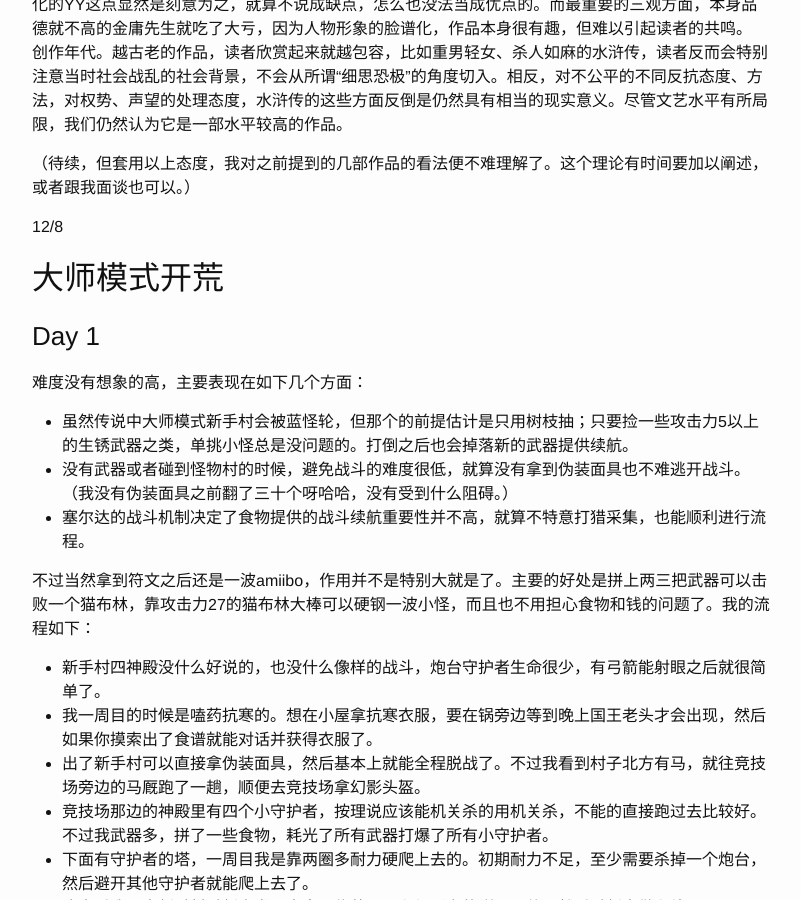
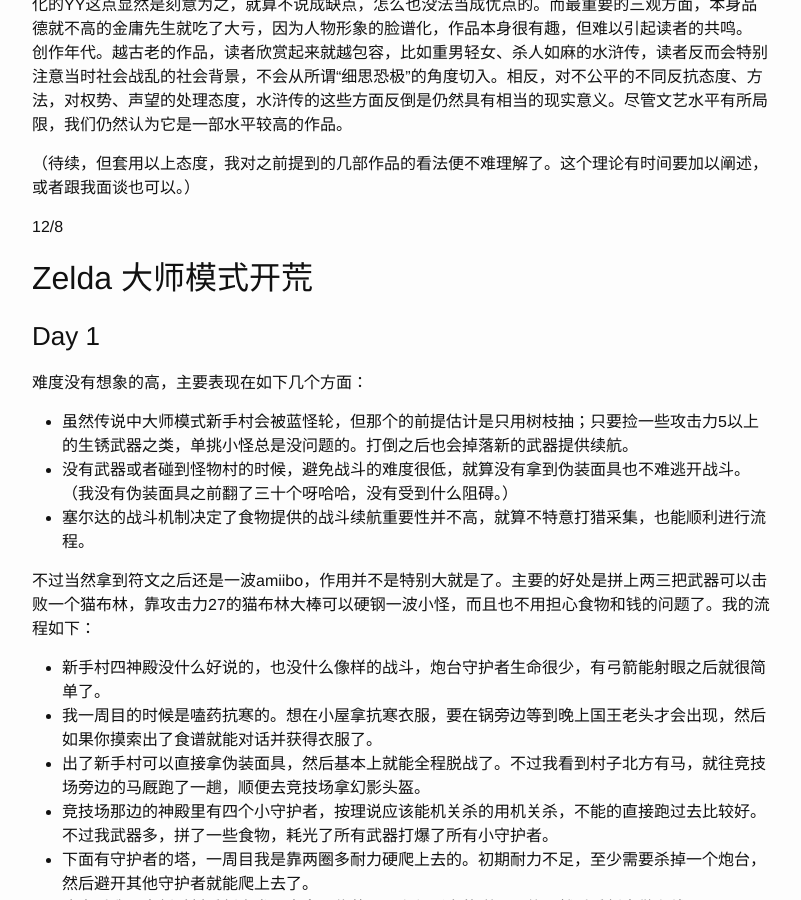
Before and after one commit to superarts/cn, a Jekyll site: the page built from _posts/2018-12-08-2018杂记.md, in a window 1280 px wide and 900 px high, scrolled down 4458 px. Shown: the whole window, without its empty margins (238-1039 px from the left). Built offline with Jekyll 4.4.1, drawn with Linux system fonts in a browser that asks for light colours.

Commit message:
fixed typo

```diff
--- a/_posts/2018-12-08-2018杂记.md
+++ b/_posts/2018-12-08-2018杂记.md
@@ -131,7 +131,7 @@
 
 12/8
 
-## 大师模式开荒
+## Zelda 大师模式开荒
 
 ### Day 1
 
```
Also changed, not shown: _posts/2018-06-25-生化7-21点.md (+1 -1 lines).
